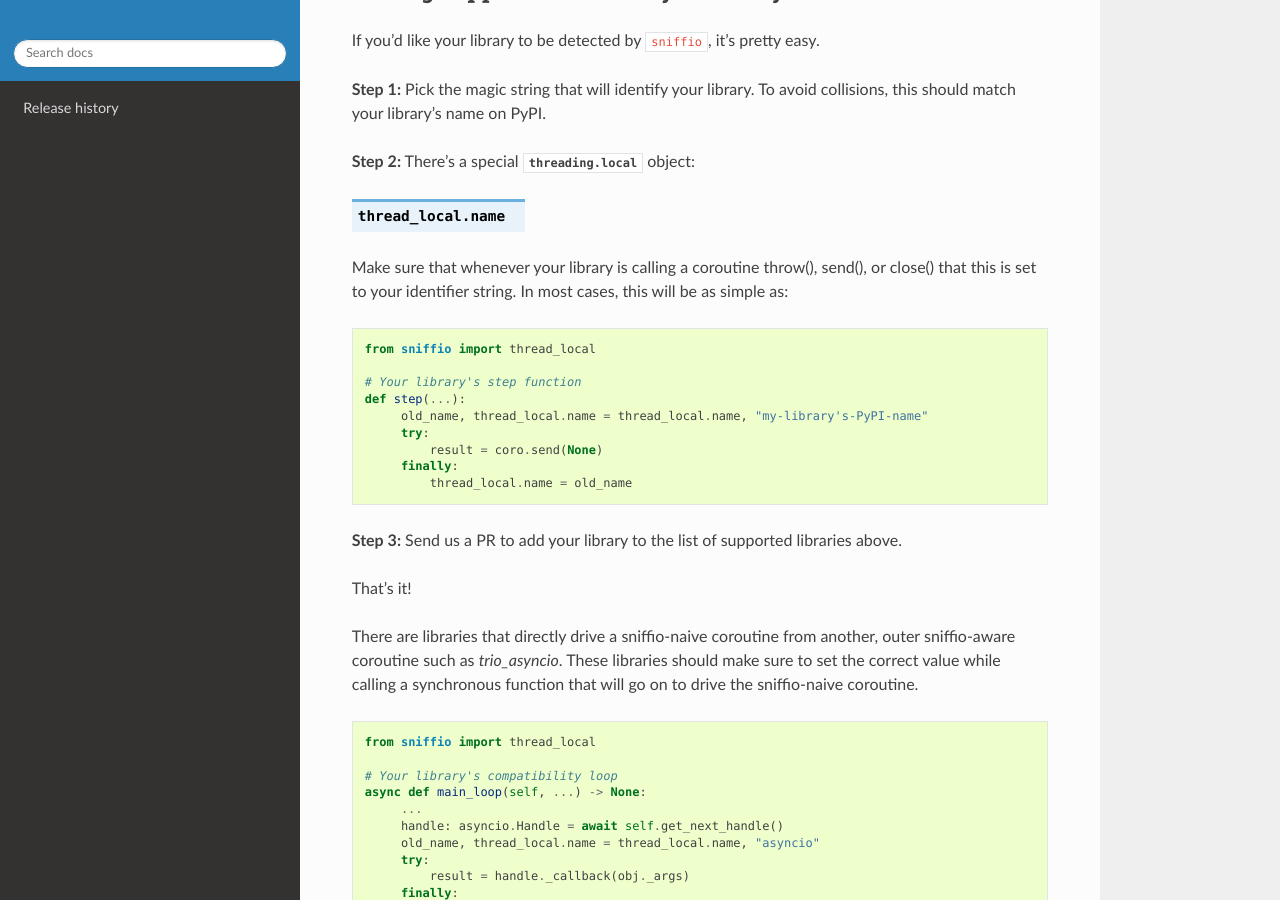
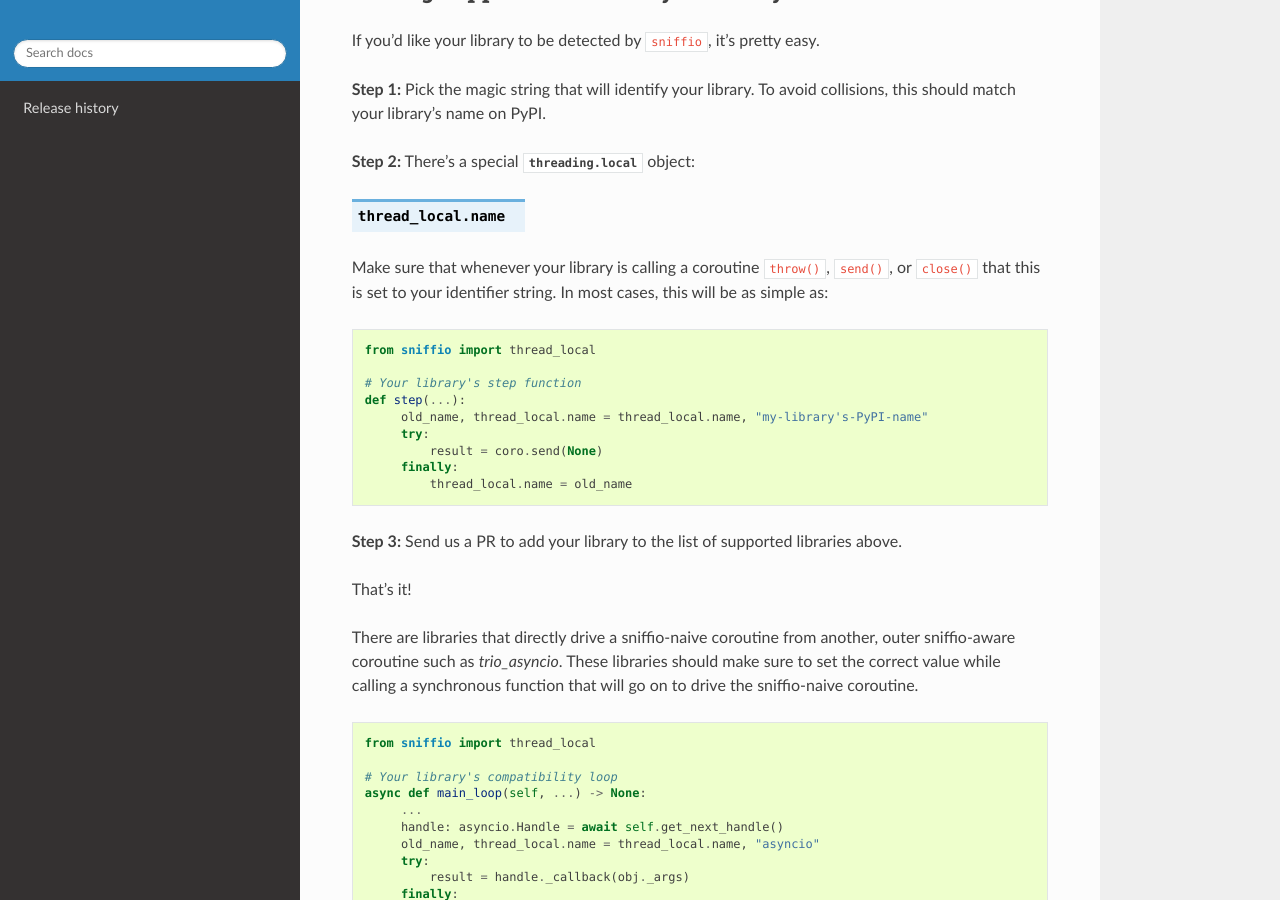
Before and after one commit to python-trio/sniffio, a Sphinx documentation site: the page built from docs/source/index.rst, in a window 1280 px wide and 900 px high, scrolled down 912 px. Built offline with Sphinx 7.4.7 and the Read the Docs theme 2.0.0, drawn with Linux system fonts in a browser that asks for light colours; the version number could not be read and is left out.

```diff
--- a/docs/source/index.rst
+++ b/docs/source/index.rst
@@ -58,7 +58,7 @@ avoid collisions, this should match your library's name on PyPI.
 
 .. data:: thread_local.name
 
-Make sure that whenever your library is calling a coroutine throw(), send(), or close()
+Make sure that whenever your library is calling a coroutine ``throw()``, ``send()``, or ``close()``
 that this is set to your identifier string. In most cases, this will be as simple as:
 
 .. code-block:: python3
```
